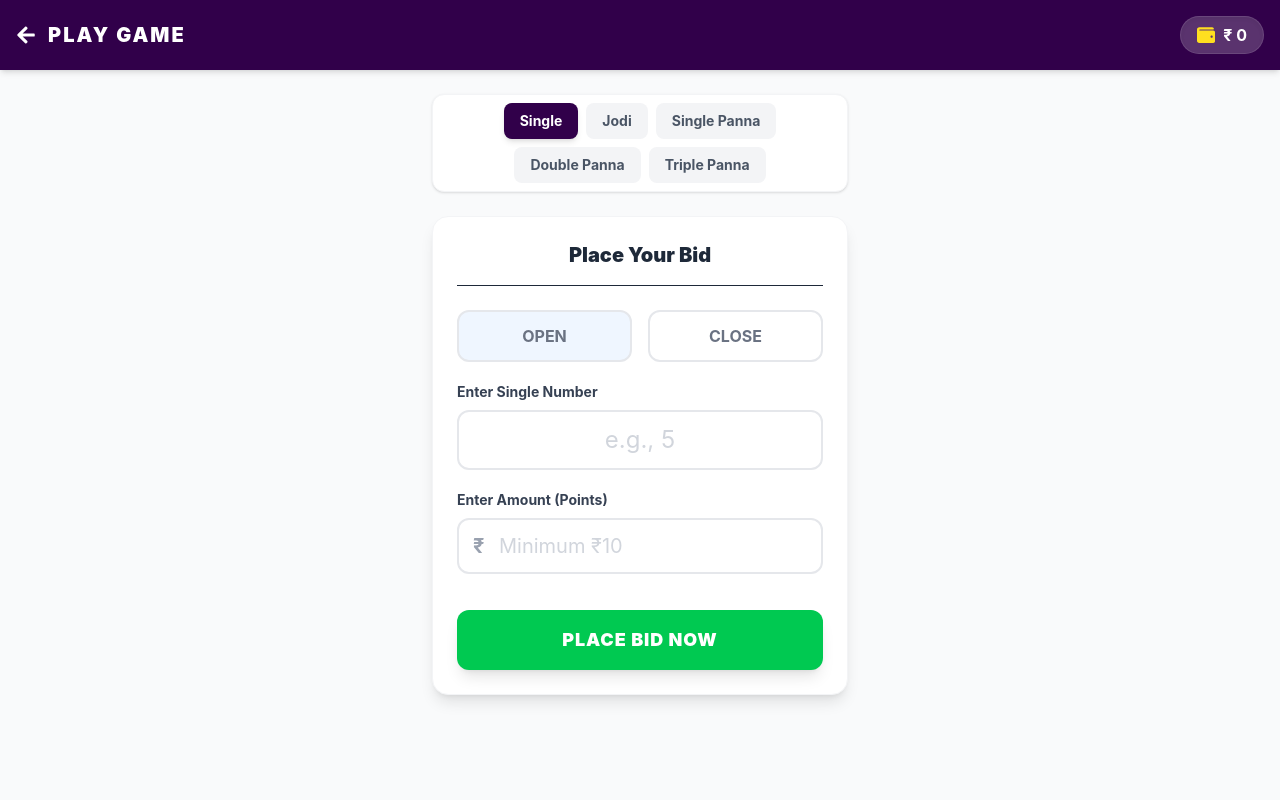
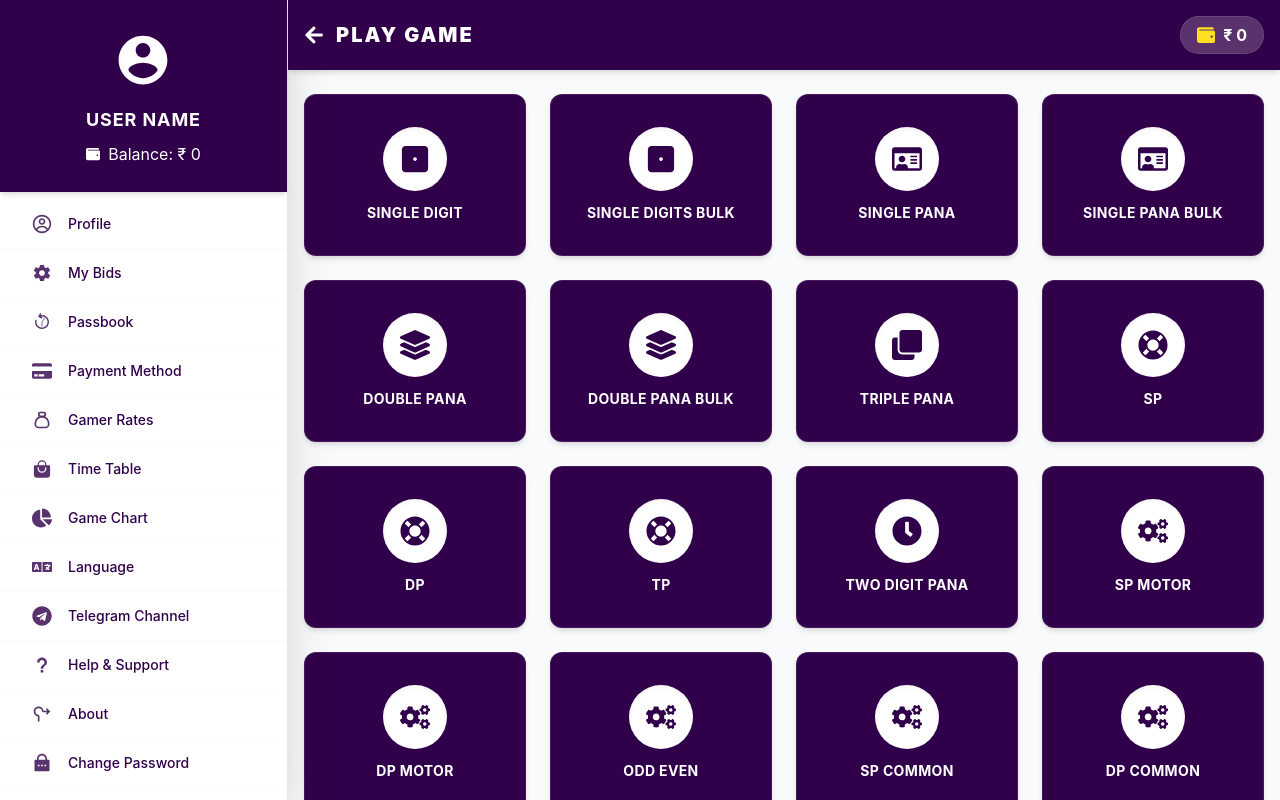
Before and after one commit to SUNIL-RAJPUT-495/mahade-client, a React (Vite) app: page /play/1 in a window 1280 px wide. Built offline with nearby package versions, Linux system fonts and the light colour scheme; no server answers; sample sign-in values are in the browser's storage.

Commit message:
updated gameplay

```diff
--- a/src/App.jsx
+++ b/src/App.jsx
@@ -66,8 +66,9 @@ function App() {
                         <Route path="withdrawal" element={<WithdrawalPage />} />
                         <Route path="jodi-chart" element={<JodiChart />} />
                         <Route path="panel-chart" element={<PanelChart />} />
+                        <Route path="/play/:id" element={<GamePlay />} />
                     </Route>
-                    <Route path="/play/:id" element={<GamePlay />} />
+
                 </Route>
                 <Route element={<ProtectedRouteAdmin />}>
                     <Route path="/admin" element={<AdminLayout />}>
--- a/src/pages/userDeshbord/GamePlay.jsx
+++ b/src/pages/userDeshbord/GamePlay.jsx
@@ -1,6 +1,16 @@
 import React, { useState } from 'react';
 import { useLocation, useNavigate, useParams } from 'react-router-dom';
-import { FaArrowLeft, FaWallet } from 'react-icons/fa';
+import {
+  FaArrowLeft,
+  FaWallet,
+  FaDiceOne,
+  FaClone,
+  FaRegIdCard,
+  FaLayerGroup,
+  FaLifeRing,
+  FaClock,
+  FaCogs
+} from 'react-icons/fa';
 import Axios from '../../utils/axios';
 import SummaryApi from '../../common/SummerAPI';
 import { useSelector } from 'react-redux';
@@ -11,33 +21,81 @@ const GamePlay = () => {
   const { id } = useParams();
 
   const [gameDetails] = useState(location.state?.game || null);
+  const [step, setStep] = useState(1);
   const [gameType, setGameType] = useState('Single');
   const [session, setSession] = useState('Open');
   const [betNumber, setBetNumber] = useState('');
   const [amount, setAmount] = useState('');
   const [loading, setLoading] = useState(false);
+
   const balance = useSelector((state) => state.user.walletBalance);
 
   if (!id) {
     return (
-      <div className="min-h-screen flex flex-col items-center justify-center bg-gray-50">
+      <div className="w-full min-h-screen flex flex-col items-center justify-center bg-gray-50">
         <p className="text-xl font-bold text-gray-600 mb-4">No Game Selected!</p>
         <button onClick={() => navigate(-1)} className="bg-mahadev text-white px-6 py-2 rounded-lg font-bold">Go Back</button>
       </div>
     );
   }
 
-  // 🚫 Symbols block karne ka function (+, -, e, .)
+  // --- MATKA GAME CONFIGURATION (UPDATED FOR NEW GAMES) ---
+  const getGameConfig = (type) => {
+    switch(type) {
+      case 'Single':
+      case 'OddEven':
+        return { maxLength: 1, placeholder: 'e.g., 5' };
+      case 'Jodi':
+      case 'TwoDigitPana':
+        return { maxLength: 2, placeholder: 'e.g., 45' };
+      case 'Single Panna':
+      case 'Double Panna':
+      case 'Triple Panna':
+      case 'SP':
+      case 'DP':
+      case 'TP':
+      case 'SPCOMMON':
+      case 'DPCOMMON':
+        return { maxLength: 3, placeholder: 'e.g., 146' };
+      case 'SPMotor':
+      case 'DPMotor':
+        return { maxLength: 4, placeholder: 'e.g., 1234' }; // Motor games accept 4 digits
+      default:
+        return { maxLength: 10, placeholder: 'Enter number' }; // Bulk fallback
+    }
+  };
+
+  const { maxLength, placeholder } = getGameConfig(gameType);
+
+  // --- GRID OPTIONS MAP ---
+  const gameOptions = [
+    { id: 'Single', label: 'SINGLE DIGIT', icon: <FaDiceOne /> },
+    { id: 'SingleBulk', label: 'SINGLE DIGITS BULK', icon: <FaDiceOne /> },
+    { id: 'Single Panna', label: 'SINGLE PANA', icon: <FaRegIdCard /> },
+    { id: 'SinglePannaBulk', label: 'SINGLE PANA BULK', icon: <FaRegIdCard /> },
+    { id: 'Double Panna', label: 'DOUBLE PANA', icon: <FaLayerGroup /> },
+    { id: 'DoublePannaBulk', label: 'DOUBLE PANA BULK', icon: <FaLayerGroup /> },
+    { id: 'Triple Panna', label: 'TRIPLE PANA', icon: <FaClone /> },
+    { id: 'SP', label: 'SP', icon: <FaLifeRing /> },
+    { id: 'DP', label: 'DP', icon: <FaLifeRing /> },
+    { id: 'TP', label: 'TP', icon: <FaLifeRing /> },
+    { id: 'TwoDigitPana', label: 'TWO DIGIT PANA', icon: <FaClock /> },
+    { id: 'SPMotor', label: 'SP MOTOR', icon: <FaCogs /> },
+    { id: 'DPMotor', label: 'DP MOTOR', icon: <FaCogs /> },
+    { id: 'OddEven', label: 'ODD EVEN', icon: <FaCogs /> },
+    { id: 'SPCOMMON', label: 'SP COMMON', icon: <FaCogs /> },
+    { id: 'DPCOMMON', label: 'DP COMMON', icon: <FaCogs /> },
+  ];
+
+  // --- VALIDATION & HANDLERS ---
   const blockInvalidChar = (e) => {
     if (['e', 'E', '+', '-', '.'].includes(e.key)) {
       e.preventDefault();
     }
   };
 
-  // ✅ Sirf positive integer allow karne ka function
   const handleAmountChange = (e) => {
     const value = e.target.value;
-    // Sirf digits allow karein, negative sign hatane ke liye
     const positiveValue = value.replace(/\D/g, "");
     setAmount(positiveValue);
   };
@@ -48,16 +106,53 @@ const GamePlay = () => {
     setBetNumber(positiveValue);
   };
 
-  const gameTypesList = ['Single', 'Jodi', 'Single Panna', 'Double Panna', 'Triple Panna'];
+  // --- STRICT VALIDATION FOR MATKA RULES (UPDATED) ---
+  const validateMatkaRules = () => {
+    // Allows flexible lengths for games like Bulk, Motor, and Common
+    const isFlexibleLength = gameType.includes('Bulk') || gameType.includes('Motor') || gameType.includes('COMMON');
+
+    if (!isFlexibleLength && betNumber.length !== maxLength) {
+      alert(`Please enter exactly ${maxLength} digits for ${gameType}.`);
+      return false;
+    }
+
+    const uniqueDigits = new Set(betNumber.split(''));
+
+    if (gameType === 'Single Panna' && uniqueDigits.size !== 3) {
+      alert("For Single Panna, all 3 digits must be different (e.g., 146).");
+      return false;
+    }
+    if (gameType === 'Double Panna' && uniqueDigits.size !== 2) {
+      alert("For Double Panna, exactly 2 digits must be the same (e.g., 112).");
+      return false;
+    }
+    if (gameType === 'Triple Panna' && uniqueDigits.size !== 1) {
+      alert("For Triple Panna, all 3 digits must be identical (e.g., 777).");
+      return false;
+    }
+
+    return true;
+  };
 
   const handleSubmit = async (e) => {
     e.preventDefault();
 
-    // Final Validation
-    if (!betNumber || !amount || Number(amount) <= 0) {
-      alert("Please enter a valid Number and Amount (Greater than 0)!");
+    if (!betNumber || !amount) {
+      alert("Please enter both Number and Amount!");
       return;
     }
+
+    if (Number(amount) < 10) {
+      alert("Minimum bet amount is ₹10!");
+      return;
+    }
+
+    if (Number(amount) > balance) {
+      alert(`Insufficient balance! Your wallet balance is ₹${balance}.`);
+      return;
+    }
+
+    if (!validateMatkaRules()) return;
 
     setLoading(true);
     try {
@@ -76,6 +171,7 @@ const GamePlay = () => {
       alert(response.data.message || "Bid placed successfully!");
       setBetNumber('');
       setAmount('');
+      setStep(1);
 
     } catch (error) {
       console.error("Bid Error:", error);
@@ -85,13 +181,23 @@ const GamePlay = () => {
     }
   };
 
+  const handleBack = () => {
+    if (step === 2) {
+      setStep(1);
+      setBetNumber('');
+      setAmount('');
+    } else {
+      navigate(-1);
+    }
+  };
+
   return (
-    <div className="min-h-screen bg-gray-50 font-sans pb-10">
+    <div className="w-full bg-gray-50 font-sans pb-10 min-h-screen">
 
       {/* HEADER */}
-      <div className="bg-mahadev text-white p-4 flex justify-between items-center shadow-md sticky top-0 z-40">
-        <div className='flex items-center gap-3 cursor-pointer' onClick={() => navigate(-1)}>
-          <FaArrowLeft className="text-xl" />
+      <div className="bg-mahadev text-white p-4 flex justify-between items-center shadow-md sticky top-0 z-30">
+        <div className='flex items-center gap-3 cursor-pointer' onClick={handleBack}>
+          <FaArrowLeft className="text-xl hover:-translate-x-1 transition-transform" />
           <h1 className="text-xl font-black tracking-widest uppercase">
             {gameDetails ? gameDetails.name : "PLAY GAME"}
           </h1>
@@ -102,43 +208,50 @@ const GamePlay = () => {
         </div>
       </div>
 
-      <div className="max-w-md mx-auto px-4 mt-6">
-
-        {/* GAME TYPE SELECTION */}
-        <div className="bg-white rounded-xl shadow-sm border border-gray-100 p-2 mb-6 flex flex-wrap gap-2 justify-center">
-          {gameTypesList.map((type) => (
-            <button
-              key={type}
+      {/* STEP 1: GAME SELECTION GRID */}
+      {step === 1 && (
+        <div className="w-full max-w-7xl mx-auto px-4 mt-6">
+          <div className="grid grid-cols-2 lg:grid-cols-4 gap-4 sm:gap-6">
+            {gameOptions.map((option) => (
+              <div
+                key={option.id}
                 onClick={() => {
-                setGameType(type);
-                setBetNumber('');
+                  setGameType(option.id);
+                  setStep(2);
                 }}
-              className={`px-4 py-2 text-sm font-bold rounded-lg transition-all ${gameType === type
-                  ? 'bg-mahadev text-white shadow-md'
-                  : 'bg-gray-100 text-gray-600 hover:bg-gray-200'
-                }`}
+                className="bg-mahadev rounded-xl flex flex-col items-center justify-center p-6 lg:p-8 text-center shadow-md hover:shadow-xl hover:-translate-y-1 transition-all cursor-pointer border border-white/10 active:scale-95"
               >
-              {type}
-            </button>
+                <div className="bg-white text-mahadev rounded-full w-14 h-14 lg:w-16 lg:h-16 flex items-center justify-center mb-3 text-2xl lg:text-3xl shadow-inner">
+                  {option.icon}
+                </div>
+                <span className="text-white font-bold text-xs lg:text-sm tracking-wide uppercase">
+                  {option.label}
+                </span>
+              </div>
             ))}
           </div>
+        </div>
+      )}
 
-        {/* BETTING FORM */}
-        <div className="bg-white rounded-2xl shadow-lg border border-gray-100 p-6">
-          <h2 className="text-xl font-black text-gray-800 mb-6 text-center border-b pb-4">
-            Place Your Bid
+      {/* STEP 2: BETTING FORM */}
+      {step === 2 && (
+        <div className="w-full max-w-md mx-auto px-4 mt-8">
+          <div className="bg-white rounded-2xl shadow-xl border border-gray-100 p-6">
+            <h2 className="text-xl font-black text-gray-800 mb-6 text-center border-b pb-4 uppercase text-mahadev flex items-center justify-center gap-3">
+              {gameOptions.find(o => o.id === gameType)?.icon}
+              {gameOptions.find(o => o.id === gameType)?.label || gameType}
             </h2>
 
-          <form onSubmit={handleSubmit} className="space-y-5">
+            <form onSubmit={handleSubmit} className="space-y-6">
 
               {/* SESSION SELECTION */}
-            {gameType !== 'Jodi' && (
+              {gameType !== 'Jodi' && !gameType.includes('Bulk') && (
                 <div className="flex gap-4">
                   <label className="flex-1 cursor-pointer">
                     <input type="radio" name="session" className="peer sr-only"
                       checked={session === 'Open'} onChange={() => setSession('Open')}
                     />
-                  <div className="text-center py-3 rounded-xl border-2 font-bold peer-checked:border-mahadev peer-checked:bg-blue-50 peer-checked:text-mahadev text-gray-500 border-gray-200 transition-all">
+                    <div className="text-center py-3 rounded-xl border-2 font-bold peer-checked:border-mahadev peer-checked:bg-purple-50 peer-checked:text-mahadev text-gray-400 border-gray-200 transition-all hover:bg-gray-50">
                       OPEN
                     </div>
                   </label>
@@ -146,7 +259,7 @@ const GamePlay = () => {
                     <input type="radio" name="session" className="peer sr-only"
                       checked={session === 'Close'} onChange={() => setSession('Close')}
                     />
-                  <div className="text-center py-3 rounded-xl border-2 font-bold peer-checked:border-mahadev peer-checked:bg-blue-50 peer-checked:text-mahadev text-gray-500 border-gray-200 transition-all">
+                    <div className="text-center py-3 rounded-xl border-2 font-bold peer-checked:border-mahadev peer-checked:bg-purple-50 peer-checked:text-mahadev text-gray-400 border-gray-200 transition-all hover:bg-gray-50">
                       CLOSE
                     </div>
                   </label>
@@ -155,16 +268,16 @@ const GamePlay = () => {
 
               {/* NUMBER INPUT */}
               <div>
-              <label className="block text-sm font-bold text-gray-700 mb-2">Enter {gameType} Number</label>
+                <label className="block text-sm font-bold text-gray-700 mb-2">Enter Number</label>
                 <input
-                type="text" // Change to text for regex control
+                  type="text"
                   inputMode="numeric"
                   value={betNumber}
-                maxLength={1}
+                  maxLength={gameType.includes('Bulk') || gameType.includes('Motor') || gameType.includes('COMMON') ? 10 : maxLength}
                   onKeyDown={blockInvalidChar}
                   onChange={handleBetNumberChange}
-                placeholder="e.g., 5"
-                className="w-full text-2xl font-black text-center border-2 border-gray-200 rounded-xl py-3 outline-none focus:border-mahadev focus:ring-4 focus:ring-blue-100 transition-all placeholder:text-gray-300 placeholder:font-normal"
+                  placeholder={placeholder}
+                  className="w-full text-2xl font-black text-center border-2 border-gray-200 rounded-xl py-4 outline-none focus:border-mahadev focus:ring-4 focus:ring-purple-100 transition-all placeholder:text-gray-300 placeholder:font-normal bg-gray-50 focus:bg-white"
                 />
               </div>
 
@@ -174,13 +287,13 @@ const GamePlay = () => {
                 <div className="relative">
                   <span className="absolute left-4 top-1/2 -translate-y-1/2 text-xl font-bold text-gray-400">₹</span>
                   <input
-                  type="text" // Change to text for regex control
+                    type="text"
                     inputMode="numeric"
                     value={amount}
                     onKeyDown={blockInvalidChar}
                     onChange={handleAmountChange}
                     placeholder="Minimum ₹10"
-                  className="w-full text-xl font-bold pl-10 pr-4 border-2 border-gray-200 rounded-xl py-3 outline-none focus:border-mahadev focus:ring-4 focus:ring-blue-100 transition-all placeholder:text-gray-300 placeholder:font-normal"
+                    className="w-full text-xl font-bold pl-10 pr-4 border-2 border-gray-200 rounded-xl py-4 outline-none focus:border-mahadev focus:ring-4 focus:ring-purple-100 transition-all placeholder:text-gray-300 placeholder:font-normal bg-gray-50 focus:bg-white"
                   />
                 </div>
               </div>
@@ -188,7 +301,7 @@ const GamePlay = () => {
               <button
                 type="submit"
                 disabled={loading}
-              className="w-full bg-green-500 hover:bg-green-600 text-white font-black text-lg uppercase tracking-wider rounded-xl py-4 mt-4 shadow-lg hover:shadow-xl transition-all disabled:opacity-70 disabled:cursor-not-allowed"
+                className="w-full bg-green-500 hover:bg-green-600 text-white font-black text-lg uppercase tracking-wider rounded-xl py-4 mt-6 shadow-lg hover:shadow-xl transition-all disabled:opacity-70 disabled:cursor-not-allowed transform active:scale-95"
               >
                 {loading ? 'Processing...' : 'Place Bid Now'}
               </button>
@@ -196,6 +309,8 @@ const GamePlay = () => {
             </form>
           </div>
         </div>
+      )}
+
     </div>
   );
 };
```
Lines whose indentation alone changed are shown as unchanged.
